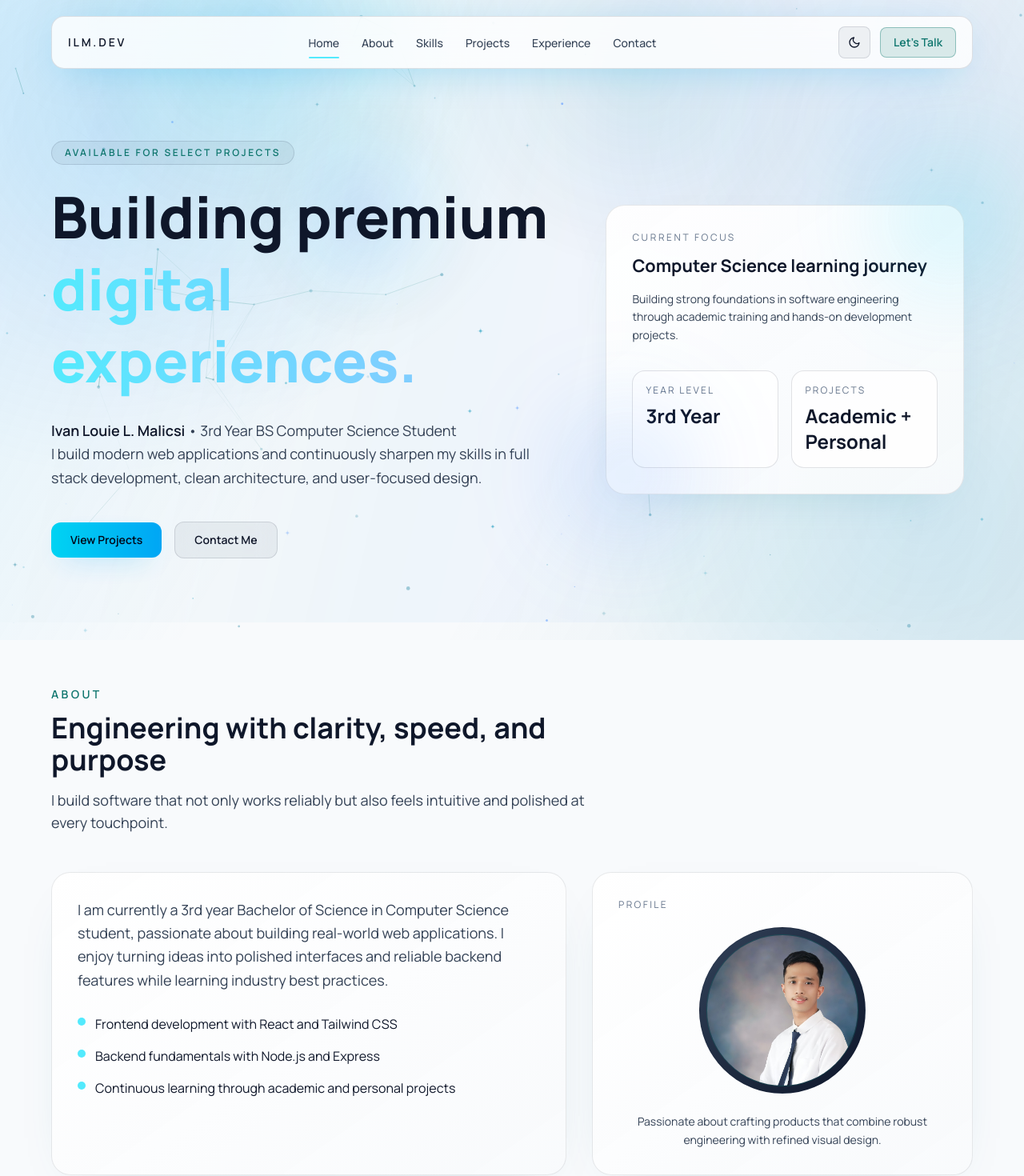
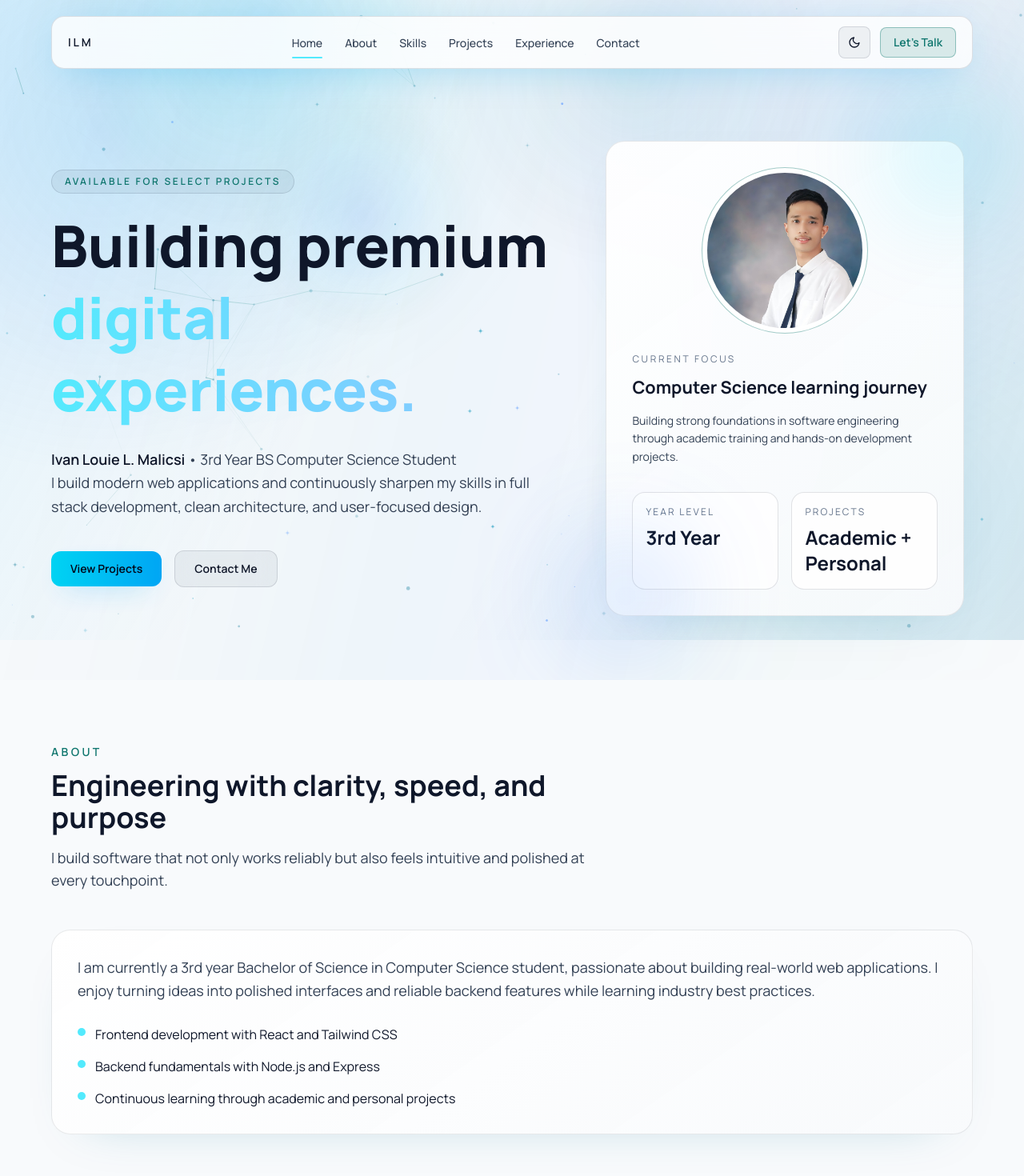
Before and after one commit to illmalicsi/portfolio, a React (Vite) app: page / in a window 1280 px wide. Shown: the top 1470 px of the page at 80% size. Built offline with nearby package versions, Linux system fonts and the light colour scheme.

Commit message:
Update portfolio copy and navbar content

```diff
--- a/src/components/layout/Navbar.jsx
+++ b/src/components/layout/Navbar.jsx
@@ -12,7 +12,7 @@ function Navbar({ activeSection, theme, toggleTheme }) {
       <nav className="mx-auto w-full max-w-6xl rounded-2xl border border-white/10 bg-slate-900/65 px-4 py-3 backdrop-blur-xl shadow-[0_10px_50px_-20px_rgba(14,165,233,0.5)] md:px-5">
         <div className="flex items-center justify-between">
         <a href="#home" className="text-xs font-semibold tracking-[0.16em] text-slate-100 sm:text-sm sm:tracking-[0.2em]">
-          ILM.DEV
+          ILM
         </a>
 
         <ul className="hidden items-center gap-7 md:flex">
--- a/src/components/sections/About.jsx
+++ b/src/components/sections/About.jsx
@@ -1,7 +1,6 @@
 import { motion as Motion } from 'framer-motion'
 import SectionHeading from '../layout/SectionHeading'
 import { aboutData } from '../../data/portfolioData'
-import profileImage from '../../assets/MALICSI, IVAN LOUIE.jpg'
 
 function About() {
   return (
@@ -13,7 +12,7 @@ function About() {
           description="I build software that not only works reliably but also feels intuitive and polished at every touchpoint."
         />
 
-        <div className="grid gap-8 lg:grid-cols-[1.15fr_0.85fr]">
+        <div className="grid gap-8">
           <Motion.div
             initial={{ opacity: 0, y: 24 }}
             whileInView={{ opacity: 1, y: 0 }}
@@ -31,28 +30,6 @@ function About() {
               ))}
             </ul>
           </Motion.div>
-
-          <Motion.div
-            initial={{ opacity: 0, y: 24 }}
-            whileInView={{ opacity: 1, y: 0 }}
-            viewport={{ once: true, amount: 0.3 }}
-            transition={{ duration: 0.5, delay: 0.15 }}
-            className="glass-panel rounded-3xl p-6 sm:p-8"
-          >
-            <p className="text-xs uppercase tracking-[0.2em] text-slate-400">Profile</p>
-            <div className="mt-5 flex justify-center">
-              <div className="relative h-52 w-52 rounded-full border border-white/10 bg-gradient-to-br from-slate-700 to-slate-900 p-2">
-                <img
-                  src={profileImage}
-                  alt="Ivan Louie L. Malicsi"
-                  className="h-full w-full rounded-full border border-cyan-300/35 object-cover object-center"
-                />
-              </div>
-            </div>
-            <p className="mt-6 text-center text-sm leading-relaxed text-slate-300">
-              Passionate about crafting products that combine robust engineering with refined visual design.
-            </p>
-          </Motion.div>
         </div>
       </div>
     </section>
--- a/src/components/sections/Hero.jsx
+++ b/src/components/sections/Hero.jsx
@@ -1,5 +1,6 @@
 import { motion as Motion } from 'framer-motion'
 import { heroData } from '../../data/portfolioData'
+import profileImage from '../../assets/MALICSI, IVAN LOUIE.jpg'
 
 function Hero() {
   return (
@@ -58,6 +59,13 @@ function Hero() {
         >
           <div className="absolute -right-14 -top-14 h-36 w-36 rounded-full bg-cyan-400/20 blur-3xl" />
           <div className="absolute -bottom-12 -left-12 h-36 w-36 rounded-full bg-blue-500/20 blur-3xl" />
+          <div className="mx-auto mb-6 h-44 w-44 overflow-hidden rounded-full border border-cyan-300/35 bg-slate-900/60 p-1.5 sm:h-52 sm:w-52">
+            <img
+              src={profileImage}
+              alt="Ivan Louie L. Malicsi"
+              className="h-full w-full rounded-full object-cover object-center"
+            />
+          </div>
           <p className="text-xs uppercase tracking-[0.22em] text-slate-400">Current Focus</p>
           <h3 className="mt-3 text-[clamp(1.05rem,2.2vw,1.35rem)] font-bold leading-snug text-white whitespace-nowrap">
             Computer Science learning journey
--- a/src/data/portfolioData.js
+++ b/src/data/portfolioData.js
@@ -98,6 +98,13 @@ export const projects = [
 ]
 
 export const experience = [
+      {
+    role: 'Mathematics Organization Member',
+    company: 'Atendeo de Davao Mathematics Society (AdDAMS)',
+    period: '2025 - Present',
+    detail:
+      'Costantly improving my problem solving skills through ',
+  },
     {
     role: 'Source Code Committee',
     company: 'Computer Studies Student Executive Council (CSSEC) - Ateneo de Davao University',
```
